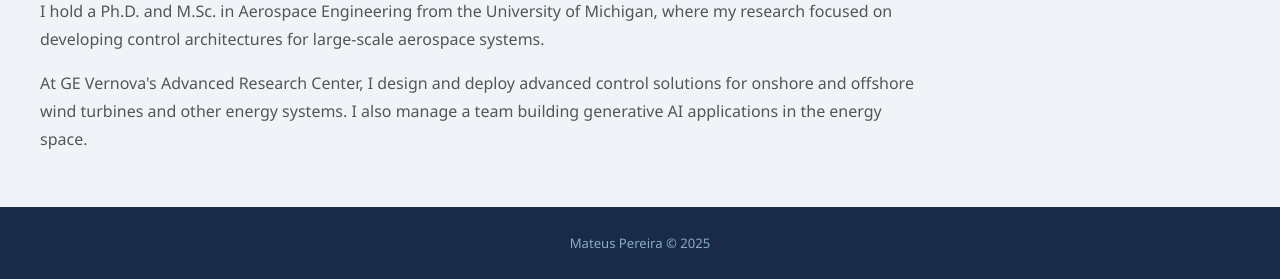
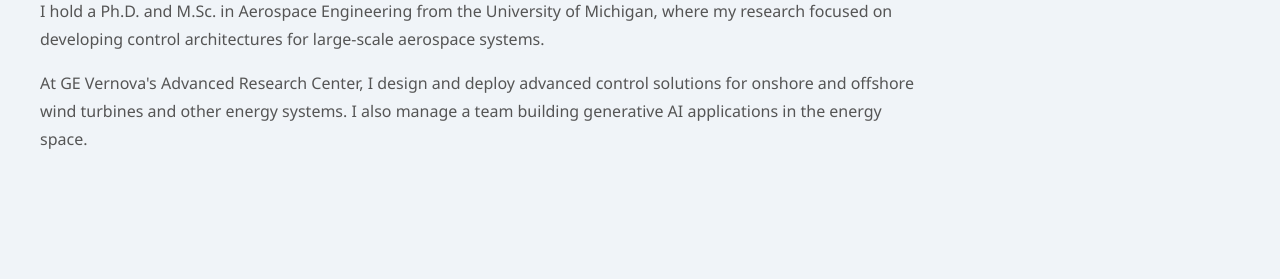
Before and after one commit to mfvp/jhu_software_concepts, a Flask app: page / in a window 1280 px wide. Shown: the part 666-945 px from the top of the page. After the commit the page ends 815 px from the top, so only its background shows below. Run offline with Flask 3, Linux system fonts and the light colour scheme.

Commit message:
remove footer from base template

```diff
--- a/module_1/app/templates/base.html
+++ b/module_1/app/templates/base.html
@@ -3,6 +3,7 @@
 <head>
     <meta charset="UTF-8">
     <meta name="viewport" content="width=device-width, initial-scale=1.0">
+    <!-- Page title is set by each child template via the 'title' block -->
     <title>{% block title %}Portfolio{% endblock %} | Mateus Pereira</title>
     <link rel="stylesheet" href="{{ url_for('static', filename='css/style.css') }}">
 </head>
@@ -10,6 +11,12 @@
 
     <header>
         <div class="header-container">
+            <!--
+                Navigation bar positioned at top-right.
+                request.endpoint contains the current blueprint + function name (e.g. 'home.index').
+                We compare it to each link's endpoint to add the 'active' CSS class,
+                which visually highlights the tab the user is currently on.
+            -->
             <nav class="navbar">
                 <a href="{{ url_for('home.index') }}"
                    class="nav-link {% if request.endpoint == 'home.index' %}active{% endif %}">
@@ -27,13 +34,11 @@
         </div>
     </header>
 
+    <!-- Each child template fills this block with its unique content -->
     <main class="content">
         {% block content %}{% endblock %}
     </main>
 
-    <footer>
-        <p>Mateus Pereira &copy; 2025</p>
-    </footer>
 
 </body>
 </html>
```
